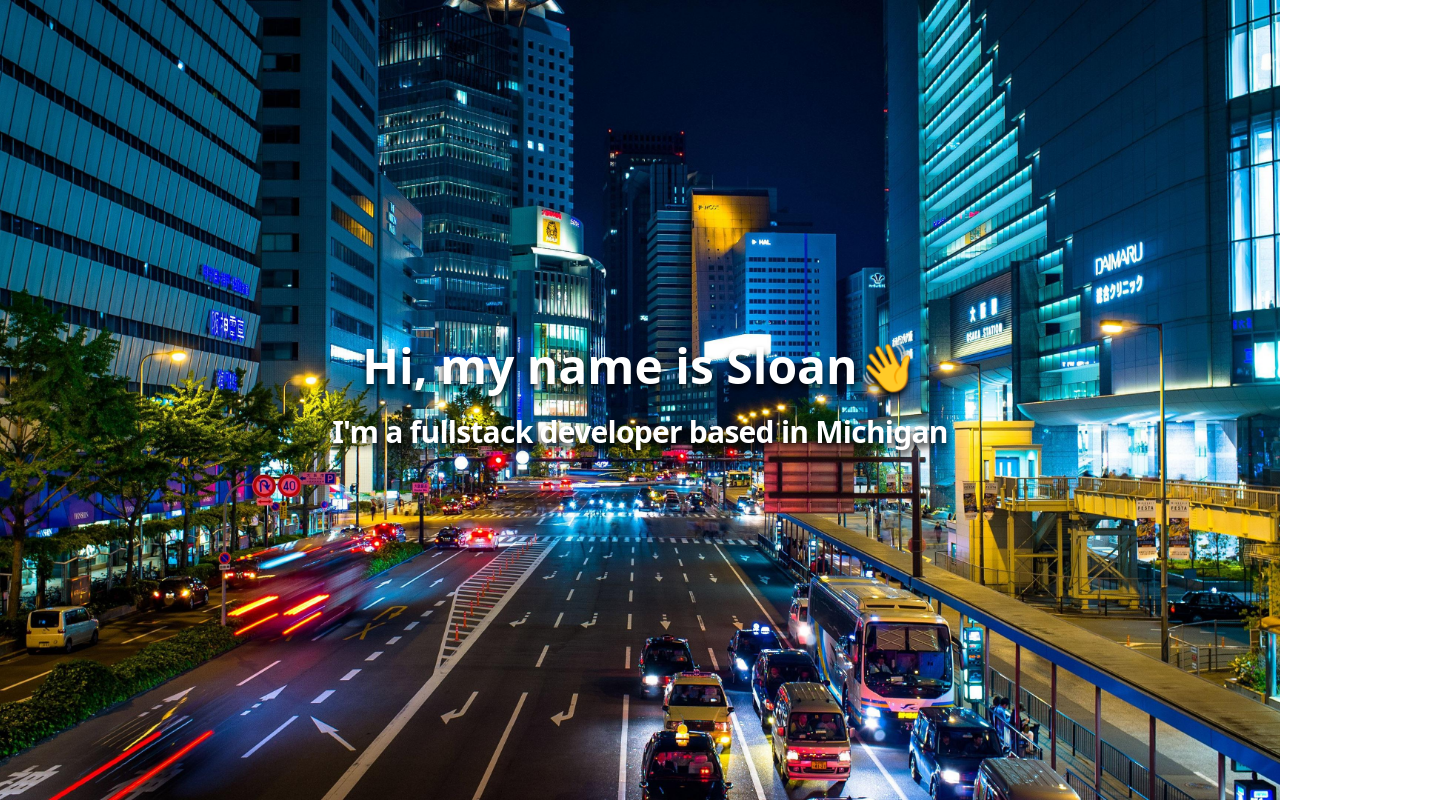
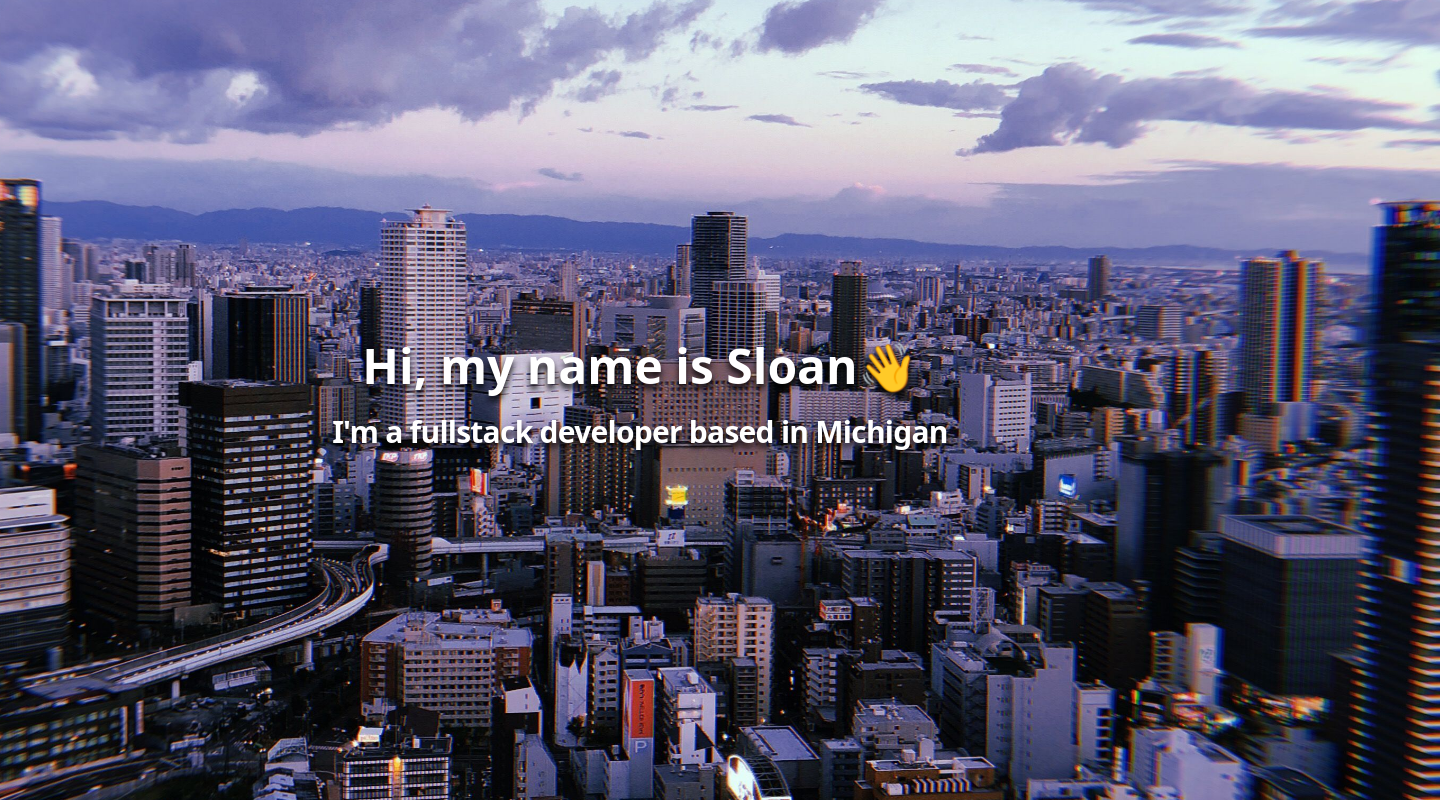
Before and after one commit to Sloansta/sloan-boyce, a React (Create React App) app in the folder portfolio/: page / in a window 1280 px wide. Shown: the top 800 px of the page, 1440 px wide, since content can reach past the window. Built offline with nearby package versions, Linux system fonts and the light colour scheme.

Commit message:
removed old packages, changed background to see if scaling issue is fixed

```diff
--- a/portfolio/package.json
+++ b/portfolio/package.json
@@ -8,11 +8,9 @@
     "@testing-library/react": "^13.1.1",
     "@testing-library/user-event": "^13.5.0",
     "gh-pages": "^3.2.3",
-    "postprocessing": "^6.26.3",
     "react": "^18.0.0",
     "react-dom": "^18.0.0",
     "react-scripts": "5.0.1",
-    "three": "^0.139.2",
     "web-vitals": "^2.1.4"
   },
   "scripts": {
--- a/portfolio/src/components/Jumbotron.js
+++ b/portfolio/src/components/Jumbotron.js
@@ -1,10 +1,10 @@
-import Image from "../assets/img/streets.jpg";
+import Image from "../assets/img/back-drop.jpeg";
 
 const Jumbotron = () => {
     return (
         <div className="min-h-screen flex flex-col items-center justify-center p-0 m-0">
             <img
-            className="absolute w-full h-full object-cover bg-fixed"
+            className="absolute w-full h-full md:object-cover lg:object-cover sm:object-none sm:transform scale-125 bg-fixed"
             src={Image}
             alt="Osaka"
             />
--- a/portfolio/tailwind.config.js
+++ b/portfolio/tailwind.config.js
@@ -17,10 +17,10 @@ module.exports = {
         },
         'wiggle': {
           '0%, 100%': {
-            transform: 'rotate(-3deg)'
+            transform: 'rotate(-5deg)'
           },
           '50%': {
-            transform: 'rotate(3deg)'
+            transform: 'rotate(5deg)'
           }
         }
       },
```
Also changed, not shown: 1 other file (tests, documents, lock files or other folders).
